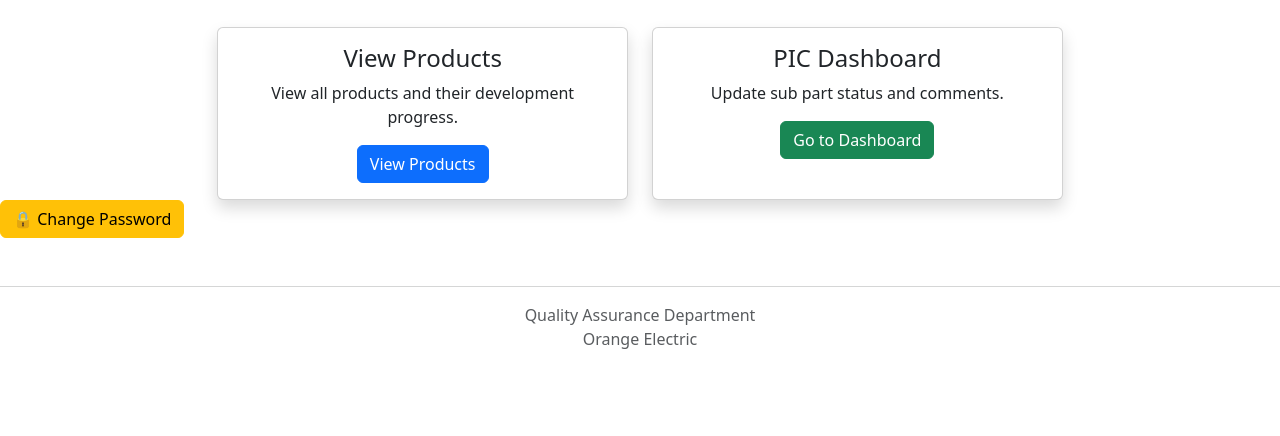
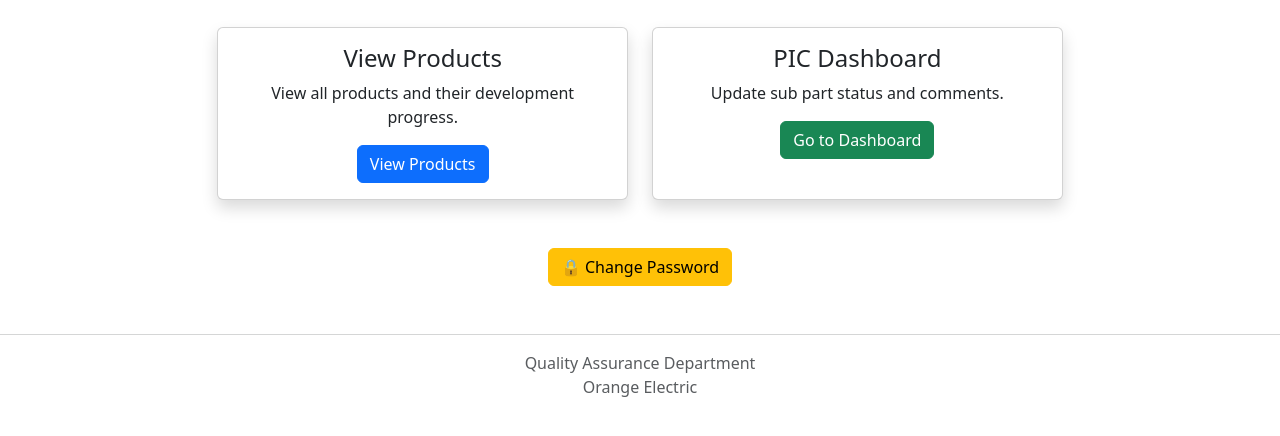
Before and after one commit to jineth-m/product_tracking_system, a Django app: page / in a window 1280 px wide. Shown: the part 196-632 px from the top of the page. Run offline with Django 5.2, Linux system fonts and the light colour scheme; a user stored in the database is signed in.

```diff
--- a/templates/home.html
+++ b/templates/home.html
@@ -60,9 +60,11 @@
 {% endif %}
 
 {% if user.is_authenticated %}
+<div class="text-center mt-5">
 <a href="{% url 'password_change' %}" class="btn btn-warning">
     🔒 Change Password
 </a>
+</div>
 {% endif %}
 
 
```
